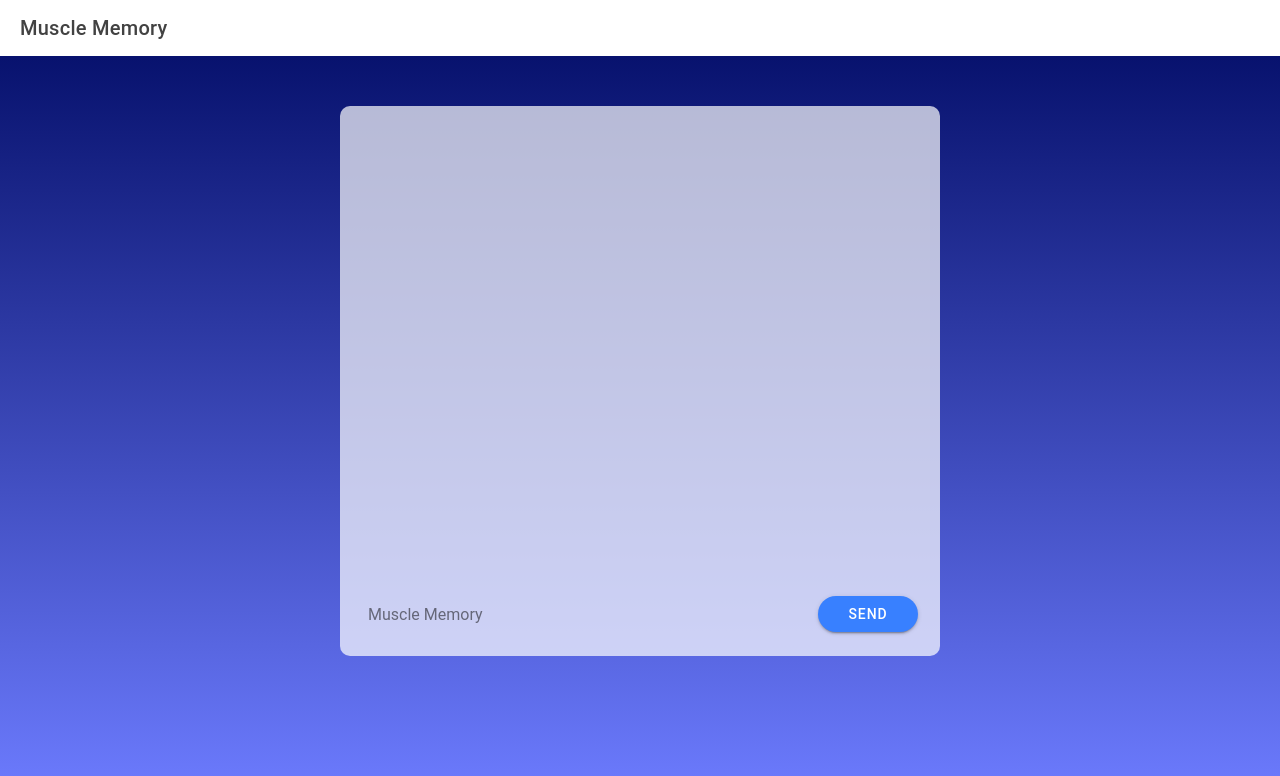
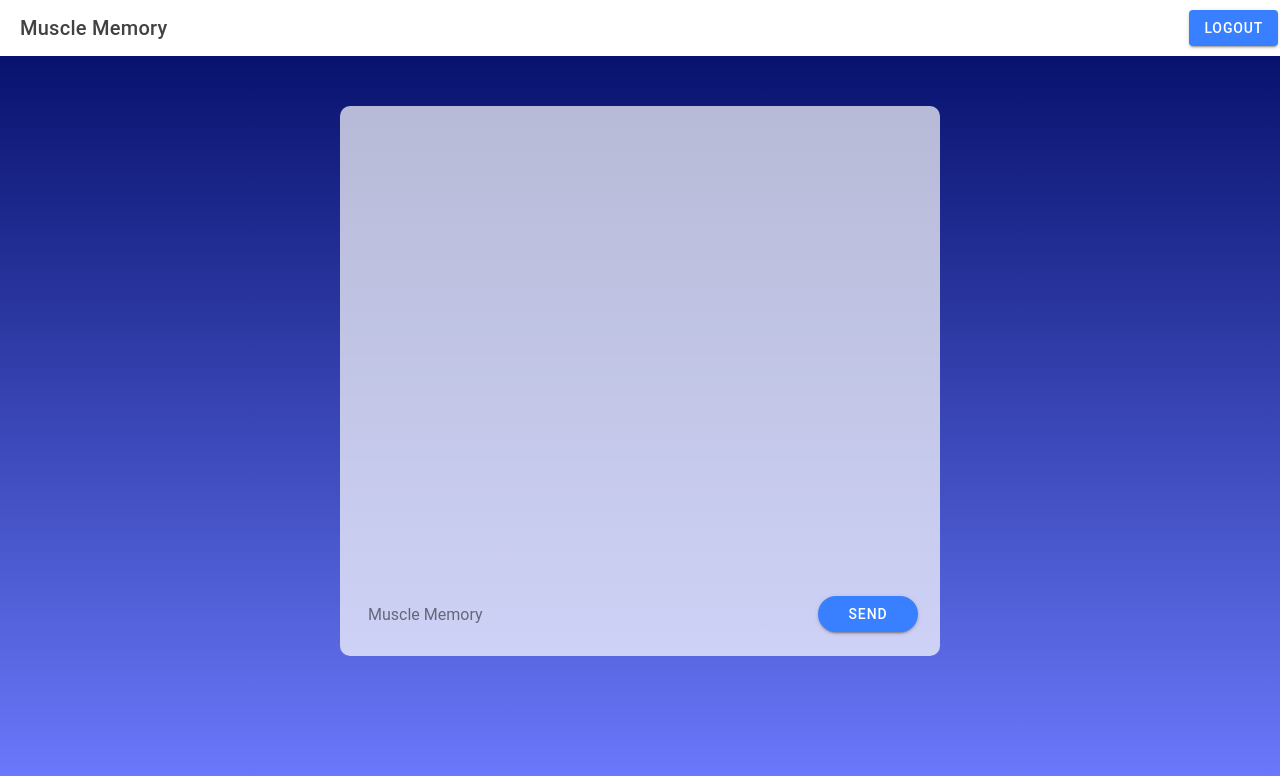
Before and after one commit to mbruckert/muscle-memory, a React (Create React App) app: page /Home in a window 1280 px wide. Shown: the top 776 px of the page. Built offline with nearby package versions, Linux system fonts and the light colour scheme.

Commit message:
home changes

```diff
--- a/src/pages/Home.js
+++ b/src/pages/Home.js
@@ -17,9 +17,17 @@ function Home() {
   return (
     <IonPage>
       <IonContent fullscreen>
-        <IonToolbar>
-          <IonTitle> Muscle Memory </IonTitle>
-        </IonToolbar>
+      <IonToolbar>
+
+      <IonTitle> Muscle Memory </IonTitle>
+        <IonButton slot="end" onClick = {(data = window.localStorage.getItem("token")) => {
+              console.log(data);
+              window.localStorage.removeItem("token", data);
+              window.location.href = "/Login"
+          }}>Logout</IonButton>
+
+      </IonToolbar>
+
         <div className='chat'>
           <div className='messageBox'>
             {messages.map((message, index) => {
```
